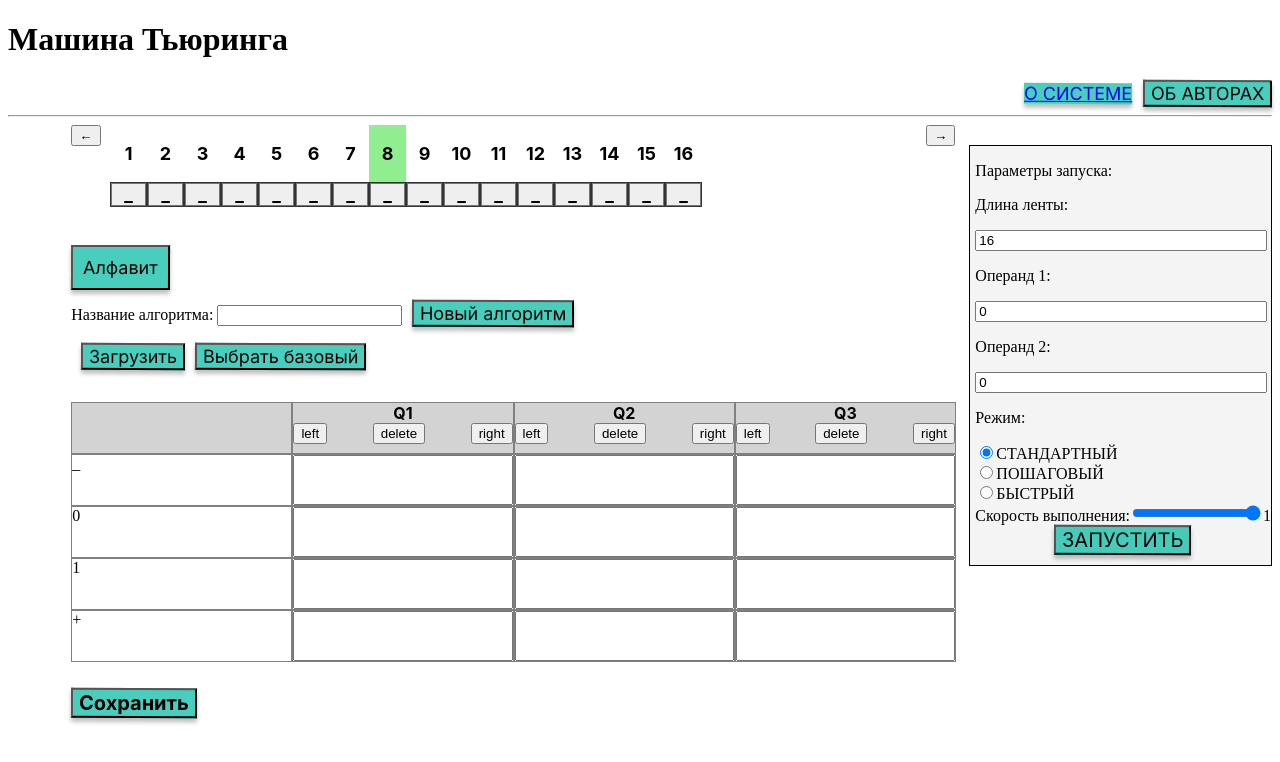
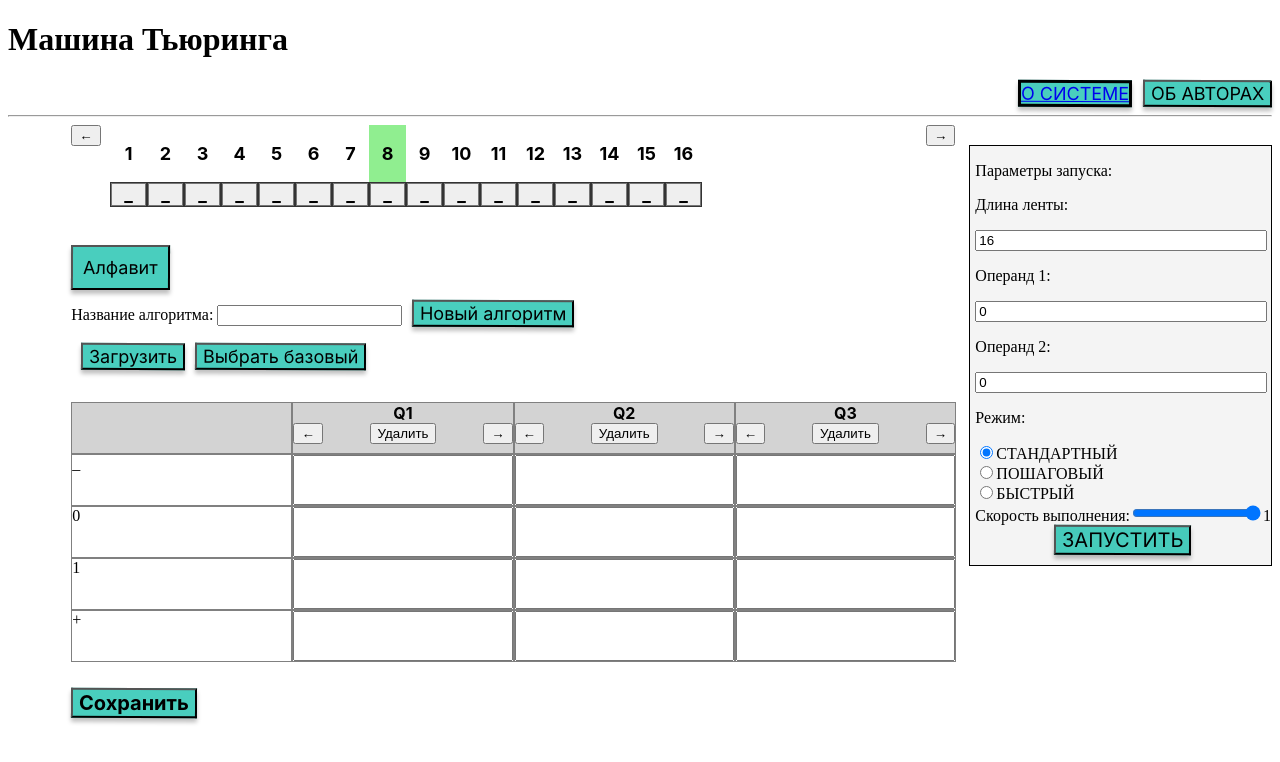
Before and after one commit to bykov-vs/TuringMachine, an Angular app in the folder src/main/webapp/: page / in a window 1280 px wide. Shown: the top 762 px of the page. Built offline with nearby package versions, Linux system fonts and the light colour scheme.

Commit message:
Добавил загрузку алгоритма, пофиксил запуск алгоритма

```diff
--- a/src/main/webapp/src/app/app.component.html
+++ b/src/main/webapp/src/app/app.component.html
@@ -1,7 +1,7 @@
 <div>
   <h1>Машина Тьюринга</h1>
   <div class="header-buttons">
-      <a class="header-button common-button" target="_blank" href="http://localhost:8080/"> О СИСТЕМЕ</a>
+      <a class="header-button common-button about-system" target="_blank" href="http://localhost:8080/"> О СИСТЕМЕ</a>
       <button class="header-button common-button" (click)="openDialog()" type="submit"> ОБ АВТОРАХ</button>
   </div>
   <hr>
@@ -18,8 +18,8 @@
                   <button (click)="moveRightTapeHead()" id="tape-button-right">→</button>
               </div>
           </div>
-          <app-alphabet [symbols] = "symbols" (alphabetChangeEvent)="alphabetChanges($event)"></app-alphabet>
-          <app-alg-table (newNumberOfStates)="setNumberOfStates($event)"  (newItemEvent)="setCommands($event)" [symbols] = "symbols" [symbolsLength]="symbols.length"></app-alg-table>
+          <app-alphabet [symbols]="symbols" (alphabetChangeEvent)="alphabetChanges($event)"></app-alphabet>
+          <app-alg-table (newNumberOfStates)="setNumberOfStates($event)"  (newItemEvent)="setCommands($event)" (alphabetSetEvent)="setAlphabet($event)"  [symbols]="symbols" [symbolsLength]="symbols.length"></app-alg-table>
       </div>
       <app-settings [symbols] = "symbols" [cellValues]="cellValues" [tapeHeadPosition]="tapeHeadPosition" [numberOfStates]="numberOfStates" class="settings" (tapeLengthChange)="onTapeLengthChange($event)"></app-settings>
   </div>
--- a/src/main/webapp/src/app/app.component.ts
+++ b/src/main/webapp/src/app/app.component.ts
@@ -8,6 +8,7 @@ import {Command} from "./components/alg-table/command";
 import {MatDialog} from '@angular/material/dialog';
 import { AboutDevsDialogComponent } from './components/about-devs-dialog/about-devs-dialog.component';
 import {AlgTableComponent} from "./components/alg-table/alg-table.component";
+import {AlphabetComponent} from "./components/alphabet/alphabet.component";
 
 let tapeLength = 0;
 
@@ -22,6 +23,7 @@ export class AppComponent implements OnInit {
     @ViewChild("viewContainerRef", { read: ViewContainerRef }) vcr!: ViewContainerRef;
     ref!: ComponentRef<TapeComboboxComponent>
     @ViewChild(AlgTableComponent) algTableComponent: AlgTableComponent | undefined;
+    @ViewChild(AlphabetComponent) alphabetComponent: AlphabetComponent | undefined;
 
     cellValues: Command[][] = [[]]
     tapeHeadPosition = 8;
@@ -364,6 +366,13 @@ export class AppComponent implements OnInit {
         console.log("it working" + this.symbols.length)
     }
 
+    setAlphabet(alphabet : any) {
+        this.symbols = alphabet
+        // @ts-ignore
+        this.algTableComponent.deleteCellsValue();
+        this.alphabetComponent?.setAlphabet(alphabet)
+    }
+
     openDialog(){
         const dialogRef = this.dialog.open(AboutDevsDialogComponent, {
             data: {name: "test"},
--- a/src/main/webapp/src/app/components/alg-table/alg-table.component.html
+++ b/src/main/webapp/src/app/components/alg-table/alg-table.component.html
@@ -16,9 +16,9 @@
         <li class="column-header">
             <span>Q{{i+1}}</span>
             <div class="buttons-wrapper">
-                <button (click)="insertColumnLeft(i)">left</button>
-                <button (click)="deleteColumn(i)">delete</button>
-                <button (click)="insertColumnRight(i)">right</button>
+                <button (click)="insertColumnLeft(i)">←</button>
+                <button (click)="deleteColumn(i)">Удалить</button>
+                <button (click)="insertColumnRight(i)">→</button>
             </div>
 
         </li>
--- a/src/main/webapp/src/app/components/alg-table/alg-table.component.ts
+++ b/src/main/webapp/src/app/components/alg-table/alg-table.component.ts
@@ -34,6 +34,7 @@ export class AlgTableComponent implements OnInit, OnChanges {
     @Output() newItemEvent = new EventEmitter<Command[][]>();
     commands: Command[] | undefined
     @Output() newNumberOfStates = new EventEmitter<number>();
+    @Output() alphabetSetEvent = new EventEmitter<String[]>()
 
     algorithmId: any = null
     algorithmName: any = "";
@@ -207,7 +208,7 @@ export class AlgTableComponent implements OnInit, OnChanges {
         for (let x of this.symbols) {
             symbols.push(x)
         }
-        this.commands = []
+        this.commands = new Array(0)
         for (let i = 0; i < this.cellsValues.length; i++) {
             for (let j = 0; j < this.cellsValues[i].length; j++) {
                 if (this.cellsValues[i][j] !== null) {
@@ -254,10 +255,35 @@ export class AlgTableComponent implements OnInit, OnChanges {
                     }
                 });
 
-                dialogRef.afterClosed().subscribe(async newSymbols => {
-                    if (newSymbols) {
-                        this.symbols = newSymbols
+                dialogRef.afterClosed().subscribe(async newAlgorithm => {
+                    if (newAlgorithm) {
+                        this.algorithmName = newAlgorithm.name
+                        this.algorithmId = newAlgorithm.id
+                        this.alphabetSetEvent.emit(newAlgorithm.alphabet)
+                        let newStates = []
+                        for (let i = 1; i <= newAlgorithm.numberOfStates + 1; i++) {
+                            newStates.push(i)
+                        }
+                        this.states = newStates
+                        this.changeCells()
 
+                        this.commands = new Array(0)
+                        this.deleteCellsValue()
+
+                        let newCommand: Command
+                        for (let command of newAlgorithm.commands) {
+                            newCommand = {
+                                move: command.move,
+                                newSymbol: command.newSymbol,
+                                state: command.state,
+                                nextState: command.nextState,
+                                symbol: command.symbol
+                            }
+                            //this.commands.push(newCommand)
+                            this.newItemEvent.emit(this.cellsValues)
+                            // @ts-ignore
+                            this.cellsValues[newAlgorithm.alphabet.indexOf(newCommand.symbol)][newCommand.state] = newCommand
+                        }
                     }
                     console.log('The dialog was closed');
                 });
--- a/src/main/webapp/src/app/components/algorithm-download-window/algorithm-download-window.component.ts
+++ b/src/main/webapp/src/app/components/algorithm-download-window/algorithm-download-window.component.ts
@@ -37,8 +37,8 @@ export class AlgorithmDownloadWindowComponent {
         this.dialogRef.close(null);
     }
 
-    downloadAlgorithm(symbols: any) {
-        console.log(symbols)
-        this.dialogRef.close(symbols);
+    downloadAlgorithm(newAlgorithm: any) {
+        console.log(newAlgorithm)
+        this.dialogRef.close(newAlgorithm);
     }
 }
--- a/src/main/webapp/src/app/components/algorithm-download-window/algorithm-download-window.html
+++ b/src/main/webapp/src/app/components/algorithm-download-window/algorithm-download-window.html
@@ -1,7 +1,7 @@
 <div class="dialog-container">
   <h1>Выберите алгоритм</h1>
   <div *ngFor="let m of data.algorithms; index as i">
-    <a (click)="downloadAlgorithm(m.algorithm)">{{m.name}}</a>
+    <a (click)="downloadAlgorithm(m)">{{m.name}}</a>
     <button *ngIf="isBase == false" class="delete-button" (click)="deleteAlgorithm(m.id)">Удалить</button>
   </div>
 
--- a/src/main/webapp/src/app/components/alphabet/alphabet.component.ts
+++ b/src/main/webapp/src/app/components/alphabet/alphabet.component.ts
@@ -16,6 +16,10 @@ export class AlphabetComponent {
     @Output() alphabetChangeEvent = new EventEmitter<String[]>()
 
     constructor(private httpService: HttpService, public dialog: MatDialog) {
+    }
+
+    setAlphabet(alphabet: any) {
+        this.symbols = alphabet
     }
 
     showAlphabet() {
--- a/src/main/webapp/src/app/components/settings/settings.component.ts
+++ b/src/main/webapp/src/app/components/settings/settings.component.ts
@@ -49,6 +49,7 @@ export class SettingsComponent {
         for (let x of this.symbols) {
             symbols.push(x)
         }
+        this.commands = []
         for (let i = 0; i < this.cellValues.length; i++){
             for (let j = 0; j < this.cellValues[i].length; j++){
                 if (this.cellValues[i][j] !== null){
--- a/src/main/webapp/src/styles.css
+++ b/src/main/webapp/src/styles.css
@@ -3,6 +3,13 @@
 .header-buttons {
     width:100%;
     text-align: right;
+}
+
+.about-system {
+    border-style: solid;
+    border-width: medium;
+    border-color: black;
+    text-align: center;
 }
 
 .row {
```
